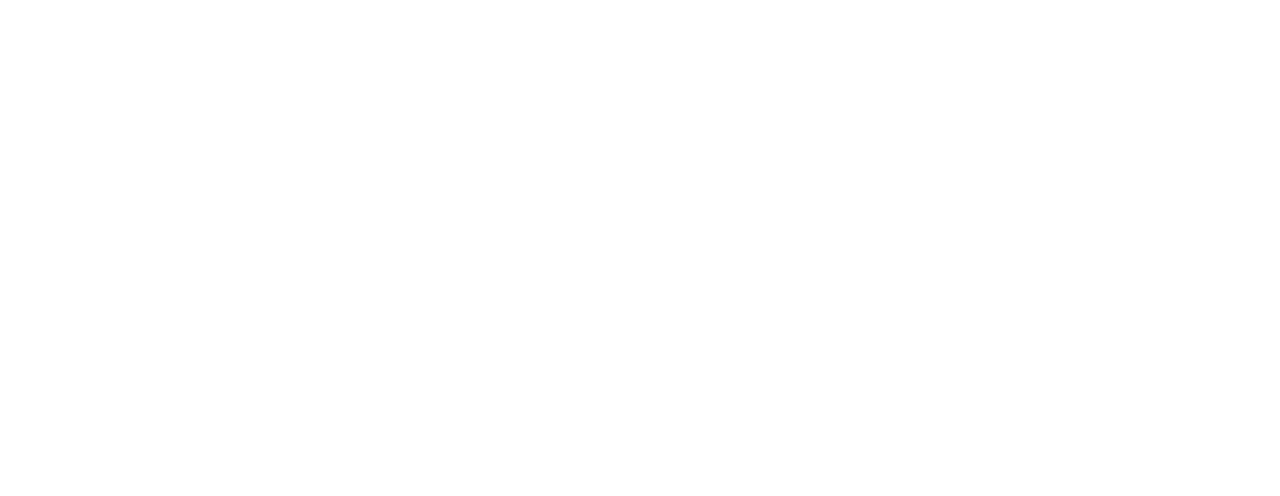
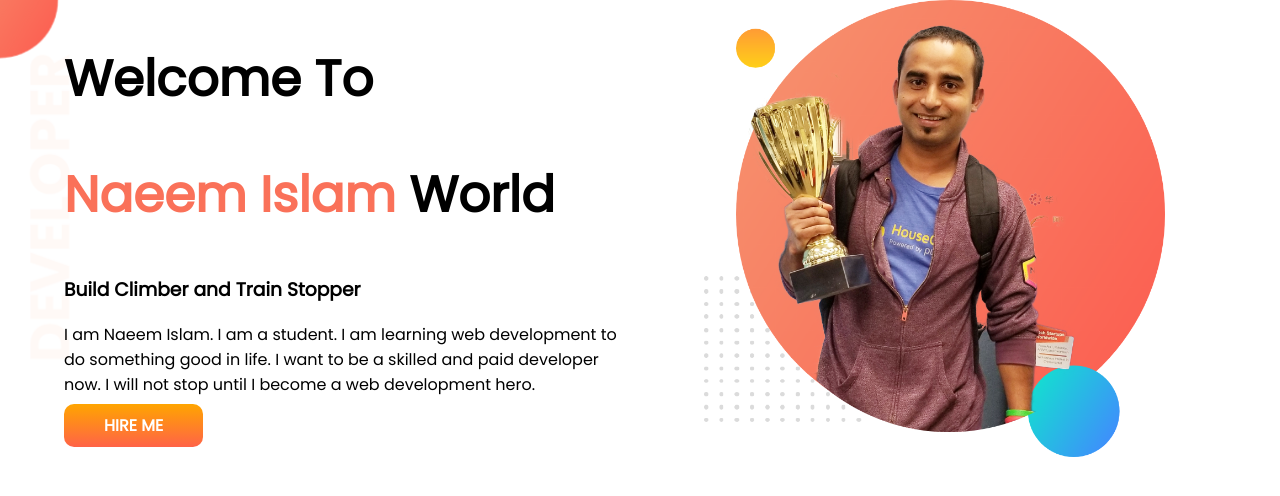
Before and after one commit to Naeemphero1/new-love-protfolio, a plain HTML site: page index.html in a window 1280 px wide. Drawn offline with Linux system fonts and the light colour scheme.

Commit message:
new file added

```diff
--- a/index.html
+++ b/index.html
@@ -6,11 +6,23 @@
     <meta http-equiv="X-UA-Compatible" content="IE=edge">
     <meta name="viewport" content="width=device-width, initial-scale=1.0">
     <title>new-love-protfolio</title>
+    <link rel="preconnect" href="https://fonts.googleapis.com">
+    <link rel="preconnect" href="https://fonts.gstatic.com" crossorigin>
+    <link href="https://fonts.googleapis.com/css2?family=Poppins&display=swap" rel="stylesheet">
     <link rel="stylesheet" href="style.css">
 </head>
 
 <body>
-
+    <section class="top-banner">
+        <div class="half-width">
+            <h1>Welcome To</h1>
+            <h1> <span class="name-color">Naeem Islam</span> World</h1>
+            <h3>Build Climber and Train Stopper</h3>
+            <p>I am Naeem Islam. I am a student. I am learning web development to do something good in life. I want to be a skilled and paid developer now. I will not stop until I become a web development hero.</p>
+            <a class="hire-me-button" target="_blank" href="https://www.facebook.com/">HIRE ME</a>
+        </div>
+        <div class="half-width"> <img src="jhankar.png" alt=""></div>
+    </section>
 </body>
 
 </html>
--- a/style.css
+++ b/style.css
@@ -0,0 +1,39 @@
+body {
+    font-family: 'Poppins', sans-serif;
+    margin: 0%;
+}
+
+.name-color {
+    color: rgb(250, 113, 89);
+}
+
+h1 {
+    font-size: 50px;
+}
+
+section {
+    display: flex;
+}
+
+.half-width {
+    width: 50%;
+    padding-left: 05%;
+}
+
+.half-width img {
+    width: 80%;
+}
+
+.hire-me-button {
+    text-decoration: none;
+    background-image: linear-gradient(orange, tomato);
+    padding: 10px 40px;
+    color: white;
+    border-radius: 10px;
+    font-weight: 800;
+}
+
+.top-banner {
+    background-image: url(top-banner.png);
+    background-repeat: no-repeat;
+}
```
